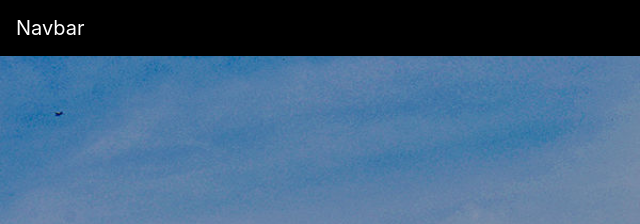
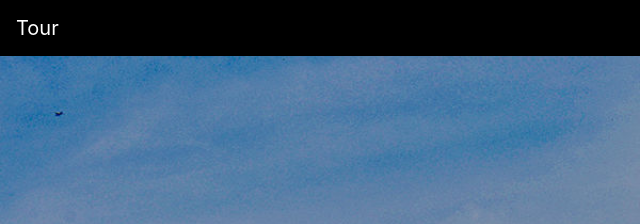
Before and after one commit to teambugs1510/tour, a plain HTML site: page index.html in a window 1280 px wide. Shown: the top 224 px of the page, 0-640 px from the left. Drawn offline with nearby package versions, Linux system fonts and the light colour scheme.

Commit message:
Update index.html

```diff
--- a/index.html
+++ b/index.html
@@ -10,7 +10,7 @@
 	<!-- //////////////////header start////////////////////// -->
 <header>
 	<nav class="navbar navbar-expand-lg navbar-dark bg-black">
-  <a class="navbar-brand" href="#">Navbar</a>
+  <a class="navbar-brand" href="#">Tour</a>
   <button class="navbar-toggler" type="button" data-toggle="collapse" data-target="#navbarSupportedContent" aria-controls="navbarSupportedContent" aria-expanded="false" aria-label="Toggle navigation">
     <span class="navbar-toggler-icon"></span>
   </button>
```
